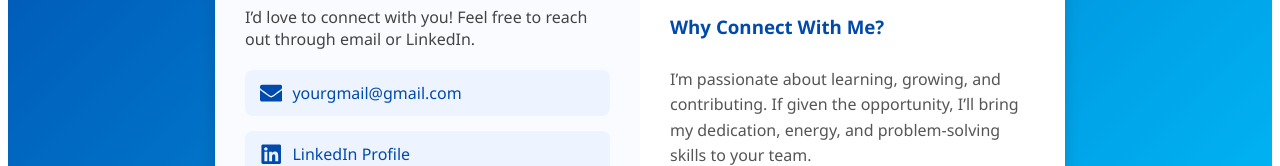
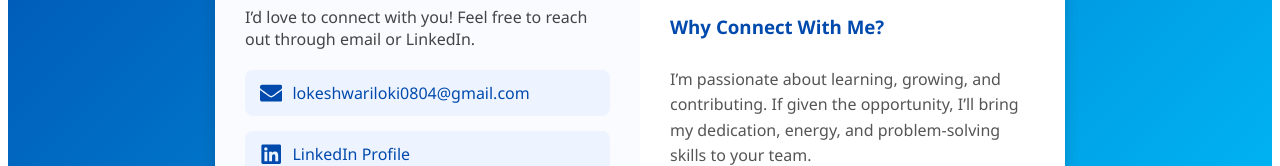
Before and after one commit to lokeshwari08/project1, a React (Create React App) app: page /ContactUs in a window 1280 px wide. Shown: the part 394-560 px from the top of the page. Built offline with nearby package versions, Linux system fonts and the light colour scheme.

Commit message:
Added ContactUs page and resume file

```diff
--- a/src/Components/ContactUs.js
+++ b/src/Components/ContactUs.js
@@ -23,11 +23,11 @@ export const ContactUs = () => {
               className="contact-link"
             >
               <FaEnvelope className="icon" />
-              yourgmail@gmail.com
+              lokeshwariloki0804@gmail.com
             </a>
 
             <a
-              href="https://www.linkedin.com/in/yourlinkedinprofile"
+              href="https://www.linkedin.com/in/lokeshwari-m-800127293?utm_source=share&utm_campaign=share_via&utm_content=profile&utm_medium=android_app"
               target="_blank"
               rel="noopener noreferrer"
               className="contact-link"
@@ -39,13 +39,14 @@ export const ContactUs = () => {
 
           {/* Resume Download Button */}
           <a
-            href="/resume.pdf"  // keep your resume in public folder as resume.pdf
+  href="/Assets/lokeshwari_M.pdf"
   download
   className="resume-btn"
 >
   <FaDownload className="icon" />
   Download Resume
 </a>
+
         </div>
 
         {/* ================= RIGHT SECTION ================= */}
```
Also changed, not shown: 1 other file (tests, documents, lock files or other folders). Lines whose indentation alone changed are shown as unchanged.
